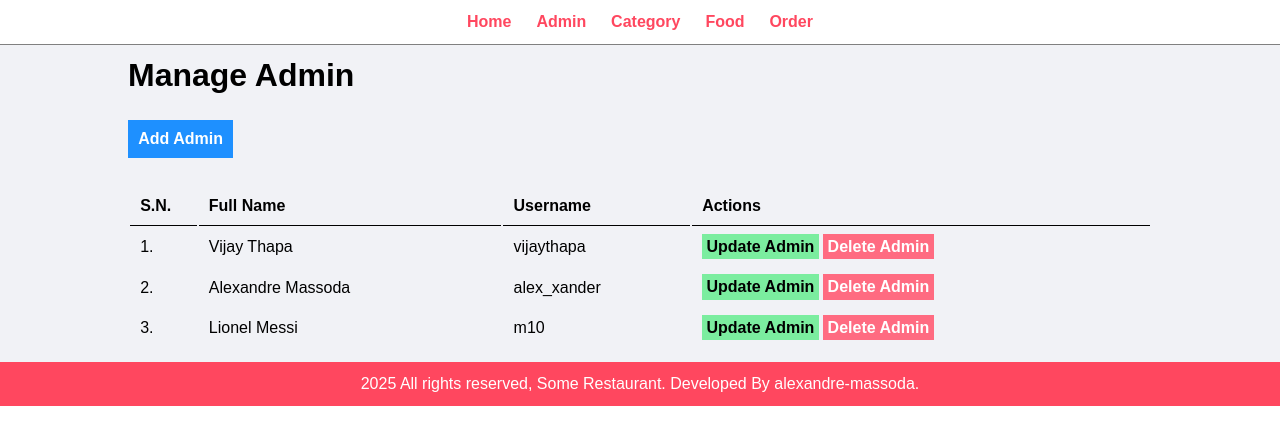
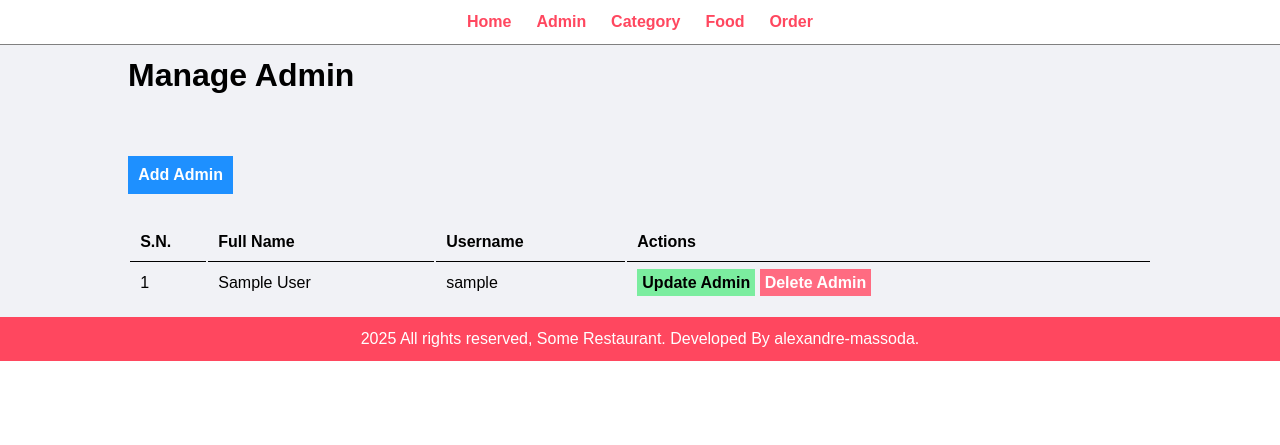
Before and after one commit to Xander1936/food-order-php, a PHP site: page /food-order/admin/manage-admin.php in a window 1280 px wide. Shown: the top 445 px of the page. Run offline with PHP 8.4, Linux system fonts and the light colour scheme; tables that the repository leaves empty hold one stand-in row (values such as "Sample post").

Commit message:
Displaying Admins.

```diff
--- a/admin/manage-admin.php
+++ b/admin/manage-admin.php
@@ -5,6 +5,15 @@
             <div class="wrapper">
                 <h1>Manage Admin</h1>
                 <br><br>
+
+                <?php
+                    if(isset($_SESSION['add'])) {
+                        echo $_SESSION['add']; // Displaying Session Message.
+                        unset($_SESSION['add']); // Removing Session Message.
+                    }
+                ?>
+                <br><br>
+
                 <!-- Button to Add Admin -->
                  <a href="add-admin.php" class="btn-primary">Add Admin</a>
                  <br><br><br>
@@ -16,35 +25,55 @@
                          <th>Actions</th>
                         </tr>
 
+                        <?php
+                            // Query to Get all Admin
+                            $sql = "SELECT * FROM tbl_admin";
+                            // Execute the Query
+                            $res = mysqli_query($conn, $sql);
+                            // Check whether the Query is Executed or Not
+                            if($res == TRUE)
+                            {
+                                // Count Rows to check whether we have data in database or not
+                                $count = mysqli_num_rows($res); // Function to get all the rows in database
+
+                                $sn = 1; // Create a variable and assign the value
+
+                                // Check the num of rows
+                                if($count > 0)
+                                {
+                                    // We have data in database
+                                    while($rows = mysqli_fetch_assoc($res)) {
+                                        // Using while loop to get all the data from database
+                                        // And while loop will run as long as we have data in database
+
+                                        // Get individual Data
+                                        $id = $rows['id'];
+                                        $full_name = $rows['full_name'];
+                                        $username = $rows['username'];
+
+                                        // Display the values in our Table
+                                        ?>
+
                                         <tr>
-                            <td>1.</td>
-                            <td>Vijay Thapa</td>
-                            <td>vijaythapa</td>
+                                            <td><?php echo $sn++; ?></td>
+                                            <td><?php echo $full_name; ?></td>
+                                            <td><?php echo $username; ?></td>
                                             <td>
                                                 <a href="#" class="btn-secondary">Update Admin</a>
                                                 <a href="#" class="btn-danger">Delete Admin</a>
                                             </td>
                                         </tr>
 
-                    <tr>
-                        <td>2.</td>
-                        <td>Alexandre Massoda</td>
-                        <td>alex_xander</td>
-                        <td>
-                            <a href="#" class="btn-secondary">Update Admin</a>
-                            <a href="#" class="btn-danger">Delete Admin</a>
-                        </td>
-                    </tr>
+                                        <?php
+                                    }
+                                } else {
+                                    // We don't have data in database
 
-                    <tr>
-                        <td>3.</td>
-                        <td>Lionel Messi</td>
-                        <td>m10</td>
-                        <td>
-                            <a href="#" class="btn-secondary">Update Admin</a>
-                            <a href="#" class="btn-danger">Delete Admin</a>
-                        </td>
-                    </tr>
+                                }
+
+                            }
+                        ?>
+
 
                 </table>
             </div>
--- a/config/constants.php
+++ b/config/constants.php
@@ -1,6 +1,10 @@
 <?php
+    // Start Session
+    session_start();
+
     // Create Constants to store non Repeating Values; CONSTANTS are always named with Capital Letters and Variables with small letters.
     //3. Execute Query and Save Data in Database
+        define('SITEURL', 'http://localhost/food-order/');
         define('LOCALHOST',  'localhost');
         define('DB_USERNAME', 'root');
         define('DB_PASSWORD', '');
```
Also changed, not shown: admin/add-admin.php (+28 -1 lines). Lines whose indentation alone changed are shown as unchanged.
